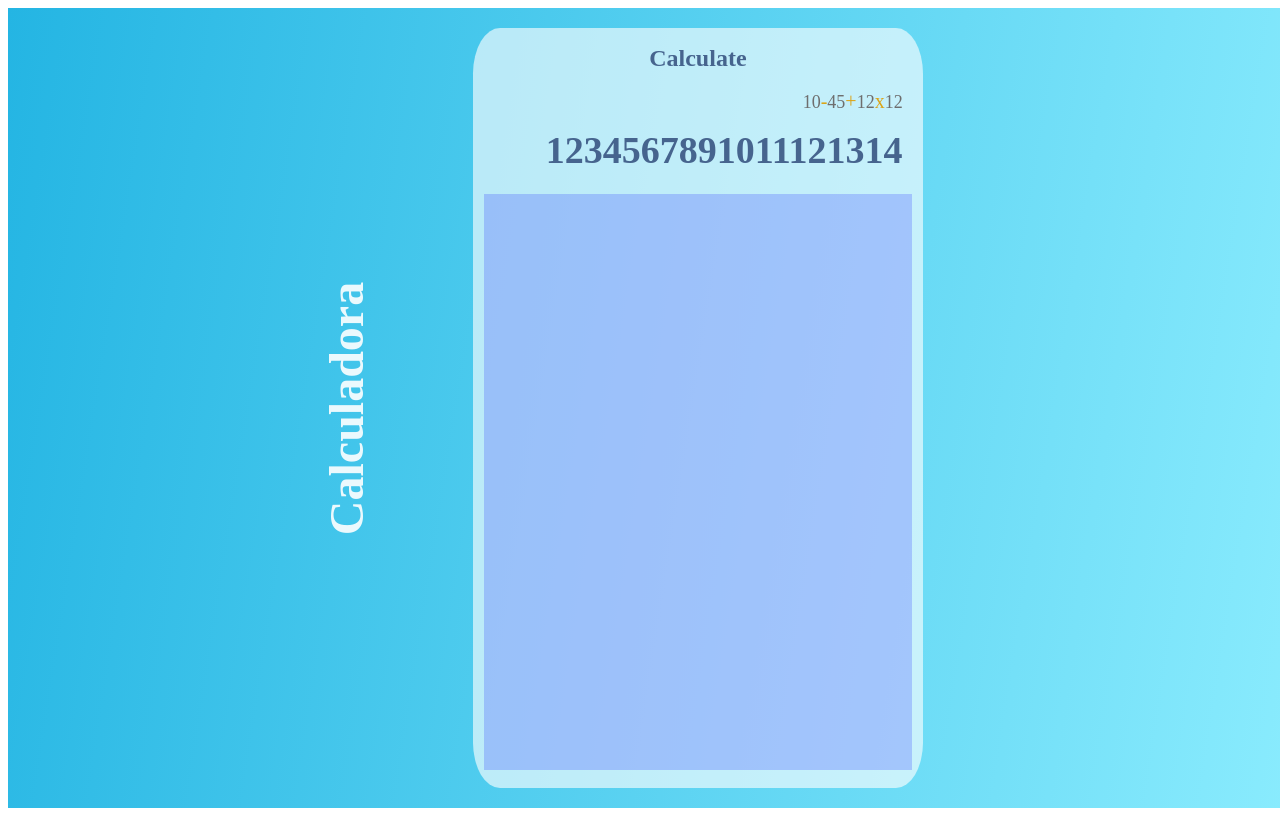
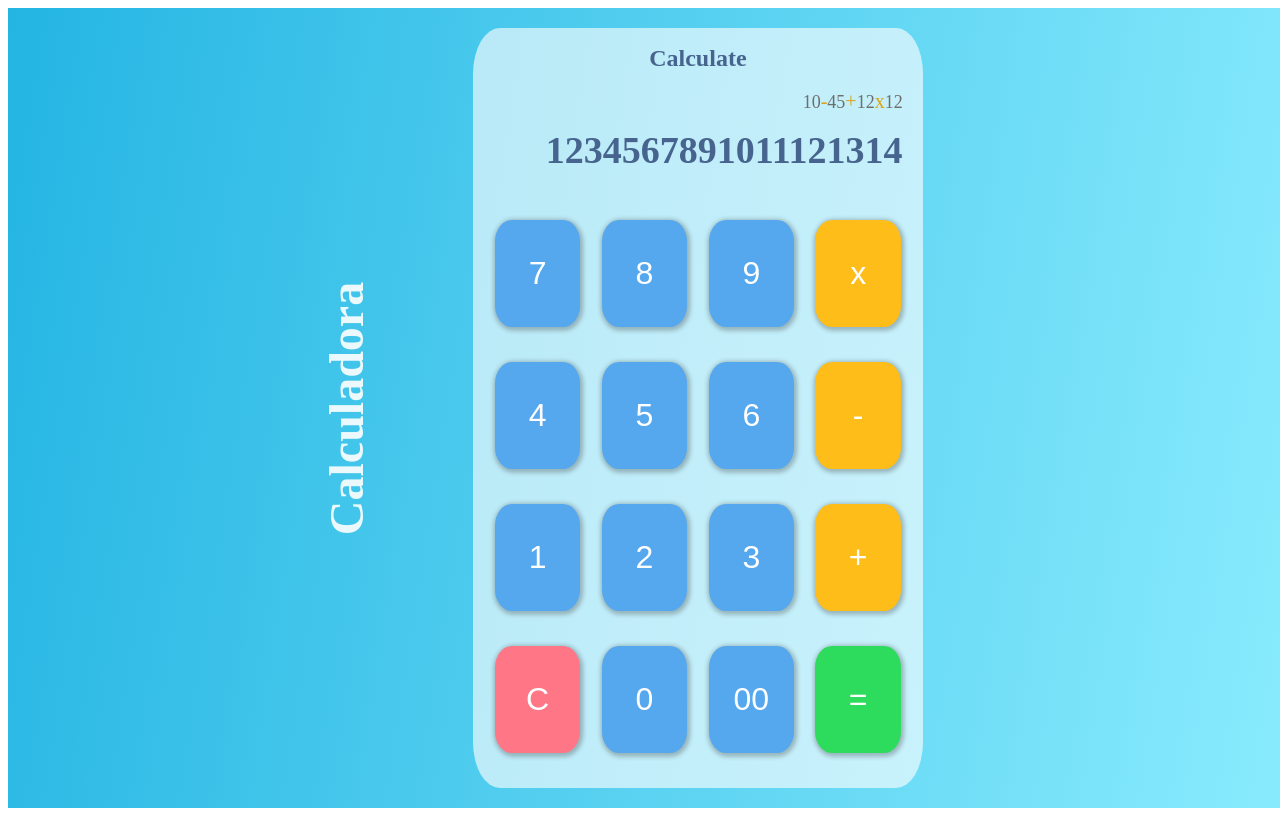
Before and after one commit to Diego-CB/Lab8_web, a React (Vite) app: page / in a window 1280 px wide. Built offline with nearby package versions, Linux system fonts and the light colour scheme; the HTML template or start-up script is replaced by a standard one.

Commit message:
Componenetes y estilos finales
Se crearon los componentes finales y se creo el estilo final de la aplicación.

```diff
--- a/src/components/Calculator.jsx
+++ b/src/components/Calculator.jsx
@@ -15,6 +15,7 @@ const Calculator = () => {
   const [op2, setOp2] = React.useState('')
   const [operation, setOperation] = React.useState('')
   const [operate, setOperate] = React.useState(false)
+  const [clear, setClear] = React.useState(false)
 
   React.useEffect(() => {
     if (newChar === '') return
@@ -45,6 +46,17 @@ const Calculator = () => {
     setDisplay(result)
   }, [operate])
 
+  React.useEffect(() => {
+    if (!clear) return
+
+    setDisplay('')
+    setNewChar('')
+    setOp1('')
+    setOp2('')
+    setStack([])
+    setOperation('')
+  }, [clear])
+
   return (
     <div className="calculator">
       <h2>Calculate</h2>
@@ -55,6 +67,7 @@ const Calculator = () => {
       <Pad
         setOperate={setOperate}
         setNewChar={setNewChar}
+        setClear={setClear}
       />
     </div>
   )
--- a/src/components/Pad.jsx
+++ b/src/components/Pad.jsx
@@ -1,12 +1,29 @@
 import React from 'react'
 import PropTypes from 'prop-types'
+
+import PadRow from './Pad/PadRow.jsx'
+import NumberButton from './Pad/NumberButton.jsx'
+import EqualButton from './Pad/EqualButton.jsx'
+import ClearButton from './Pad/ClearButton.jsx'
 
 import '../styles/Pad.css'
 
 // Componente
-const Pad = ({ setOperate, setNewChar }) => (
+const Pad = ({ setOperate, setNewChar, setClear }) => (
   <div className="pad-container">
-    <div className="pad" />
+    <div className="pad">
+      {[0, 1, 2].map(rowNum => (
+        <PadRow
+          colIndex={rowNum}
+          setNewChar={setNewChar}
+          key={rowNum}
+        />
+      ))}
+      <ClearButton setClear={setClear} />
+      <NumberButton content="0" setNewChar={setNewChar} />
+      <NumberButton content="00" setNewChar={setNewChar} />
+      <EqualButton setOperate={setOperate} />
+    </div>
   </div>
 )
 
@@ -14,6 +31,7 @@ const Pad = ({ setOperate, setNewChar }) => (
 Pad.propTypes = {
   setOperate: PropTypes.func.isRequired,
   setNewChar: PropTypes.func.isRequired,
+  setClear: PropTypes.func.isRequired,
 }
 
 export default Pad
--- /dev/null
+++ b/src/components/Pad/ClearButton.jsx
@@ -0,0 +1,27 @@
+import React from 'react'
+import PropTypes from 'prop-types'
+
+const handlePress = setClear => {
+  console.log('click =')
+}
+
+// Componente
+const Clear = ({ setClear }) => (
+  <div className="button-container">
+    <button
+      className="pad-operator pad-clear"
+      onClick={() => handlePress(setClear)}
+      tabIndex={0}
+      type="button"
+    >
+      C
+    </button>
+  </div>
+)
+
+// Props Validation
+Clear.propTypes = {
+  setClear: PropTypes.func.isRequired,
+}
+
+export default Clear
--- /dev/null
+++ b/src/components/Pad/EqualButton.jsx
@@ -0,0 +1,27 @@
+import React from 'react'
+import PropTypes from 'prop-types'
+
+const handlePress = setOperate => {
+  console.log('click =')
+}
+
+// Componente
+const EqualButton = ({ setOperate }) => (
+  <div className="button-container">
+    <button
+      className="pad-operator pad-equal"
+      onClick={() => handlePress(setOperate)}
+      tabIndex={0}
+      type="button"
+    >
+      =
+    </button>
+  </div>
+)
+
+// Props Validation
+EqualButton.propTypes = {
+  setOperate: PropTypes.func.isRequired,
+}
+
+export default EqualButton
--- /dev/null
+++ b/src/components/Pad/NumberButton.jsx
@@ -0,0 +1,28 @@
+import React from 'react'
+import PropTypes from 'prop-types'
+
+const handlePress = (content, setNewChar) => {
+  console.log('click', content)
+}
+
+// Componente
+const NumberButton = ({ content, setNewChar }) => (
+  <div className="button-container">
+    <button
+      className="pad-button"
+      onClick={() => handlePress(content, setNewChar)}
+      tabIndex={0}
+      type="button"
+    >
+      {content}
+    </button>
+  </div>
+)
+
+// Props Validation
+NumberButton.propTypes = {
+  content: PropTypes.string.isRequired,
+  setNewChar: PropTypes.func.isRequired,
+}
+
+export default NumberButton
--- /dev/null
+++ b/src/components/Pad/OperateButton.jsx
@@ -0,0 +1,34 @@
+import React from 'react'
+import PropTypes from 'prop-types'
+
+const getOperation = index => {
+  if (index === 0) return 'x'
+  if (index === 1) return '-'
+  if (index === 2) return '+'
+}
+
+const handlePress = (buttonIndex, setNewChar) => {
+  console.log('click', getOperation(buttonIndex))
+}
+
+// Componente
+const OperateButton = ({ buttonIndex, setNewChar }) => (
+  <div className="button-container">
+    <button
+      className="pad-operator"
+      onClick={() => handlePress(buttonIndex, setNewChar)}
+      tabIndex={0}
+      type="button"
+    >
+      {getOperation(buttonIndex)}
+    </button>
+  </div>
+)
+
+// Props Validation
+OperateButton.propTypes = {
+  setNewChar: PropTypes.func.isRequired,
+  buttonIndex: PropTypes.number.isRequired,
+}
+
+export default OperateButton
--- /dev/null
+++ b/src/components/Pad/PadRow.jsx
@@ -0,0 +1,42 @@
+import React from 'react'
+import PropTypes from 'prop-types'
+
+import NumberButton from './NumberButton.jsx'
+import OperateButton from './OperateButton.jsx'
+
+const getRow = colIndex => {
+  if (colIndex === 0) return [0, [7, 8, 9]]
+  if (colIndex === 1) return [1, [4, 5, 6]]
+  if (colIndex === 2) return [2, [1, 2, 3]]
+  return undefined
+}
+
+// Componente
+const PadRow = ({ colIndex, setNewChar }) => {
+  const rowInfo = getRow(colIndex)
+
+  return (
+    <>
+      {rowInfo[1].map(button => (
+        <NumberButton
+          setNewChar={setNewChar}
+          content={button.toString()}
+          key={button}
+        />
+      ))}
+
+      <OperateButton
+        setNewChar={setNewChar}
+        buttonIndex={rowInfo[0]}
+      />
+    </>
+  )
+}
+
+// Props Validation
+PadRow.propTypes = {
+  setNewChar: PropTypes.func.isRequired,
+  colIndex: PropTypes.number.isRequired,
+}
+
+export default PadRow
--- a/src/styles/Pad.css
+++ b/src/styles/Pad.css
@@ -1,5 +1,8 @@
+
+/* Containers y Grids */
+
 .pad-container {
-    padding-top: 3%;
+    padding-top: 5%;
     display: flex;
     justify-content: center;
     align-items: flex-start;
@@ -9,5 +12,47 @@
     width: 95%;
     height: 97%;
 
-    background-color: rgba(0, 0, 255, 0.185);
+    display: grid;
+    grid-template-columns: 0.25fr 0.25fr 0.25fr 0.25fr;
+    grid-template-rows: 0.25fr 0.25fr 0.25fr 0.25fr 0.25;
 }
+
+.button-container {
+    display: flex;
+    justify-content: center;
+    align-items: center;
+}
+
+/* Botones del Pad */
+
+.pad-button,
+.pad-operator
+{
+    height: 75%;
+    width: 80%;
+    border: none;
+
+    border-radius: 20%;
+    box-shadow: 1px 1.5px 4px 2.2px #3232324e;
+
+    font-size: 200%;
+    color: white;
+}
+
+.pad-button {background-color: rgb(85, 167, 238)}
+.pad-operator {background-color: rgb(254, 189, 25)}
+.pad-equal {background-color: rgb(45, 220, 92)}
+.pad-clear {background-color: rgb(255, 119, 134)}
+
+.pad-button:hover,
+.pad-operator:hover
+{
+    height: 76%;
+    width: 81%;
+}
+
+.pad-button:active,
+.pad-operator:active
+{
+    filter: drop-shadow(1px 2px 2px #3232324e);
+}
--- a/src/util/operator.js
+++ b/src/util/operator.js
@@ -3,7 +3,7 @@ const operator = (op1, op2, operation) => {
   const intOp2 = parseInt(op2, 10)
 
   if (operation === '+') return intOp1 + intOp2
-  if (operation === '*') return intOp1 * intOp2
+  if (operation === 'x') return intOp1 * intOp2
   if (operation === '-') return intOp1 - intOp2
 }
 
```
